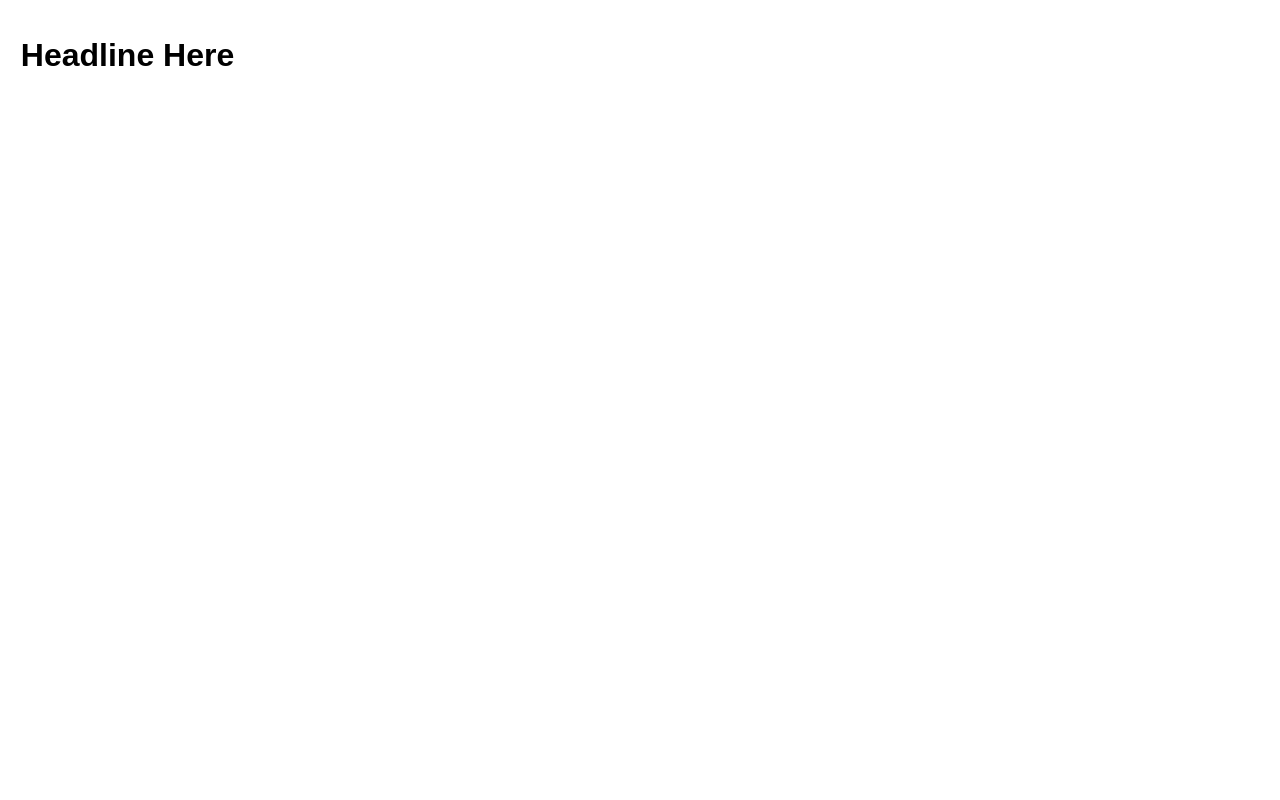
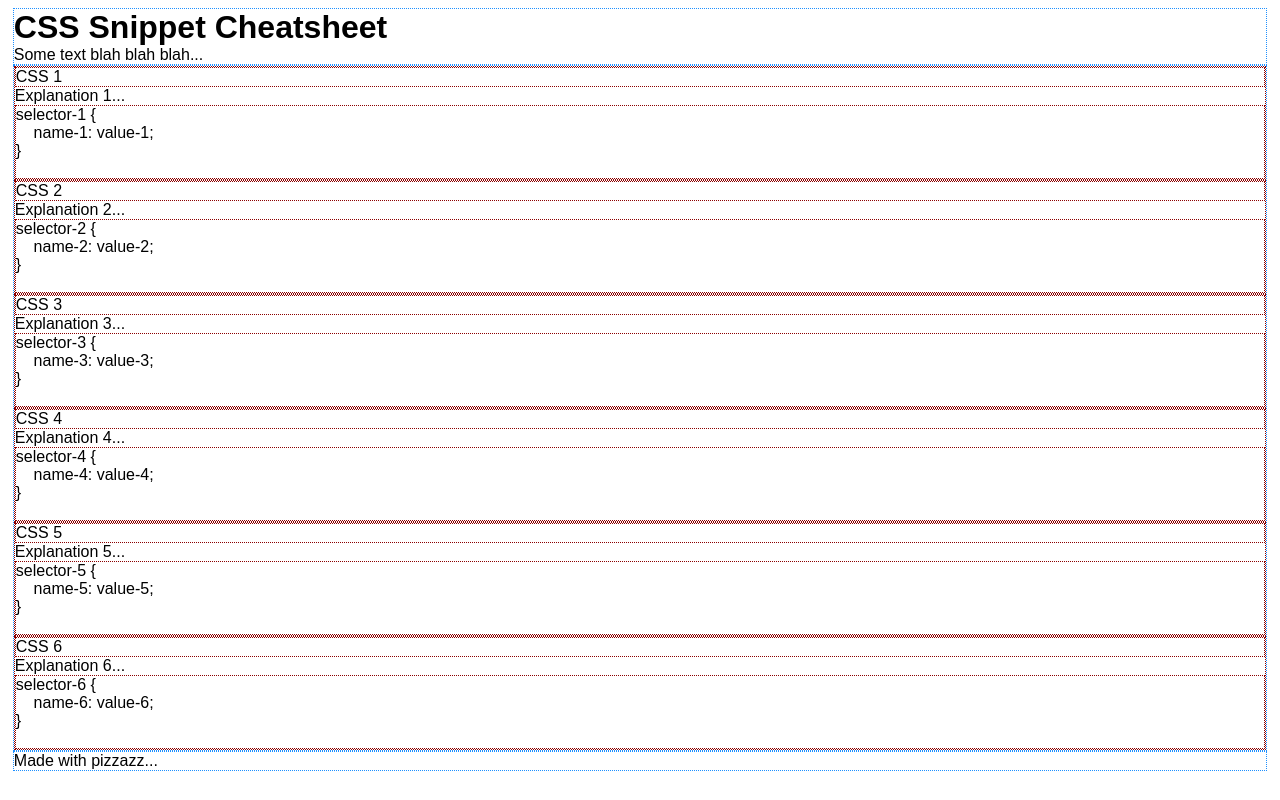
Before and after one commit to edfallin/css-snippet-cheatsheet, a plain HTML site: page index.html in a window 1280 px wide. Drawn offline with Linux system fonts and the light colour scheme.

Commit message:
Structured main content and built basic CSS for narrowest screens as default case.

```diff
--- a/index.html
+++ b/index.html
@@ -7,7 +7,89 @@
 </head>
 
 <body>
-    <h1>Headline Here</h1>
+<header>
+    <h1>CSS Snippet Cheatsheet</h1>
+    <p>Some text blah blah blah...</p>
+</header>
+<main>
+    <div class="container">
+        <div class="card">
+            <figure id="fig-1">
+                <figcaption>CSS 1</figcaption>
+                <p>Explanation 1...</p>
+                <pre>
+selector-1 {
+    name-1: value-1;
+}
+                </pre>
+            </figure>
+        </div>
+
+        <div class="card">
+            <figure id="fig-2">
+                <figcaption>CSS 2</figcaption>
+                <p>Explanation 2...</p>
+                <pre>
+selector-2 {
+    name-2: value-2;
+}
+                </pre>
+            </figure>
+        </div>
+
+        <div class="card">
+            <figure id="fig-3">
+                <figcaption>CSS 3</figcaption>
+                <p>Explanation 3...</p>
+                <pre>
+selector-3 {
+    name-3: value-3;
+}
+                </pre>
+            </figure>
+        </div>
+
+        <div class="card">
+            <figure id="fig-4">
+                <figcaption>CSS 4</figcaption>
+                <p>Explanation 4...</p>
+                <pre>
+selector-4 {
+    name-4: value-4;
+}
+                </pre>
+            </figure>
+        </div>
+
+        <div class="card">
+            <figure id="fig-5">
+                <figcaption>CSS 5</figcaption>
+                <p>Explanation 5...</p>
+                <pre>
+selector-5 {
+    name-5: value-5;
+}
+                </pre>
+            </figure>
+        </div>
+
+        <div class="card">
+            <figure id="fig-6">
+                <figcaption>CSS 6</figcaption>
+                <p>Explanation 6...</p>
+                <pre>
+selector-6 {
+    name-6: value-6;
+}
+                </pre>
+            </figure>
+        </div>
+
+    </div>
+</main>
+<footer>
+    Made with pizzazz...
+</footer>
 </body>
 
 </html>
--- a/styles.css
+++ b/styles.css
@@ -1,7 +1,34 @@
 * {
     font-family: sans-serif;
+    box-sizing: border-box;
+    margin: 0;
+    padding: 0;
 }
 
 body {
     padding: 1vh 1vw;
 }
+
+.container {
+    display: flex;
+    justify-content: space-between;
+    flex-wrap: wrap;
+}
+
+.card {
+    flex: 0 0 100%;
+}
+
+
+
+/* region Delete these */
+
+header, main, footer {
+    border: dotted dodgerblue 0.5px;
+}
+
+figure, figcaption, pre {
+    border: dotted darkred 0.5px;
+}
+
+/* endregion Delete these */
```
